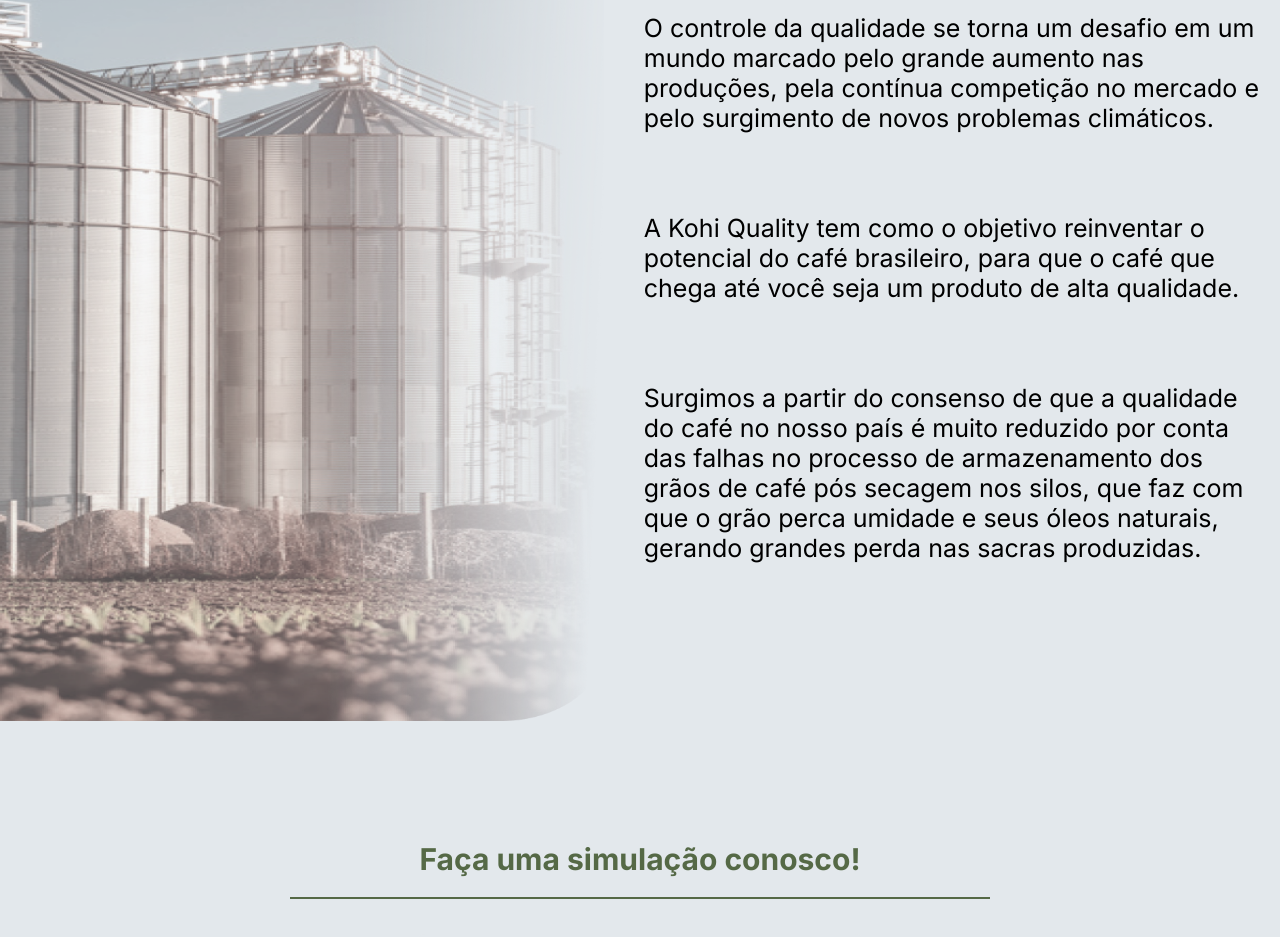
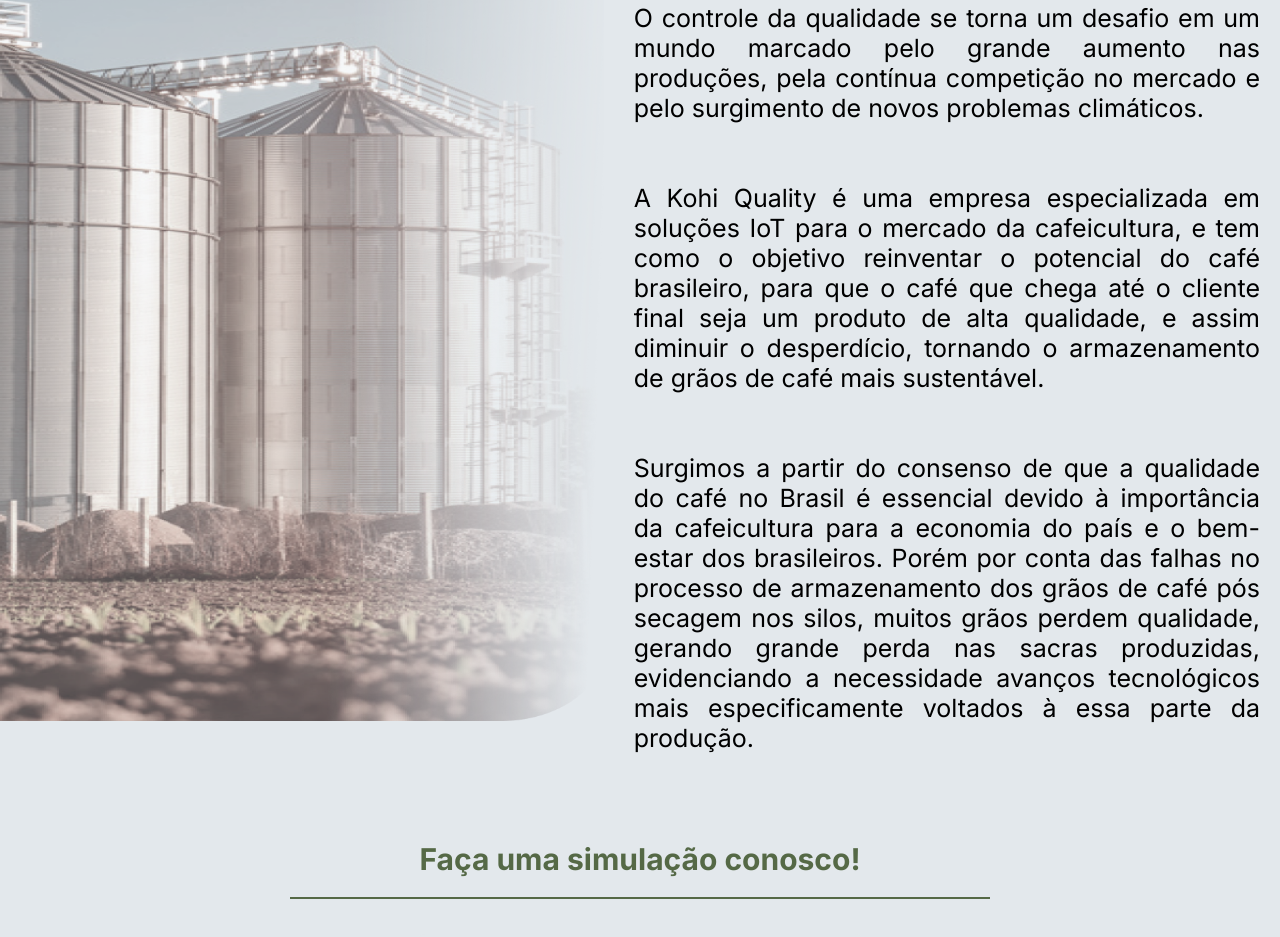
Before and after one commit to Kohi-Quality/site, a plain HTML site: page index.html in a window 1280 px wide. Shown: the part 1979-2916 px from the top of the page. Drawn offline with Linux system fonts and the light colour scheme.

Commit message:
Ajustes necessários na main page e CSS

```diff
--- a/index.html
+++ b/index.html
@@ -119,14 +119,8 @@
             <div class="linha_section4"></div>
             <p>O controle da qualidade se torna um desafio em um mundo marcado pelo grande aumento nas produções, pela
                 contínua competição no mercado e pelo surgimento de novos problemas climáticos.</p>
-            <p> A Kohi Quality tem como o objetivo reinventar o potencial do café brasileiro, para que o café que chega
-                até
-                você seja um produto de alta qualidade.</p>
-            <p> Surgimos a partir do consenso de que a qualidade do café no nosso país é muito reduzido por conta das
-                falhas
-                no processo de armazenamento dos grãos de café pós secagem nos silos, que faz com que o grão perca
-                umidade e
-                seus óleos naturais, gerando grandes perda nas sacras produzidas.</p>
+            <p> A Kohi Quality é uma empresa especializada em soluções IoT para o mercado da cafeicultura, e tem como o objetivo reinventar o potencial do café brasileiro, para que o café que chega até o cliente final seja um produto de alta qualidade, e assim diminuir o desperdício, tornando o armazenamento de grãos de café mais sustentável. </p>
+            <p> Surgimos a partir do consenso de que a qualidade do café no Brasil é essencial devido à importância da cafeicultura para a economia do país e o bem-estar dos brasileiros. Porém por conta das falhas no processo de armazenamento dos grãos de café pós secagem nos silos, muitos grãos perdem qualidade, gerando grande perda nas sacras produzidas, evidenciando a necessidade avanços tecnológicos mais especificamente voltados à essa parte da produção. </p>
         </div>
     </div>
 
--- a/style.css
+++ b/style.css
@@ -256,9 +256,10 @@ body {
 }
 
 .section4 .box-section4 p{
-    margin: 40px;
+    margin: 30px;
     font-size: 25px;
     margin-right: 20px;
+    text-align: justify;
 }
 
 .section5{
```
Also changed, not shown: armazem.html (+4 -4 lines).
